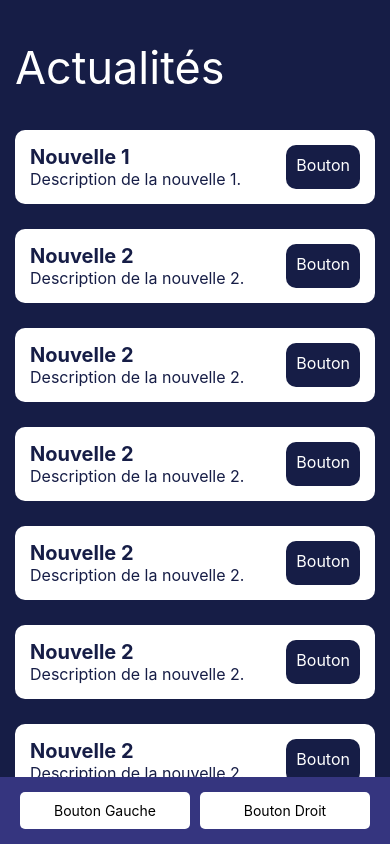
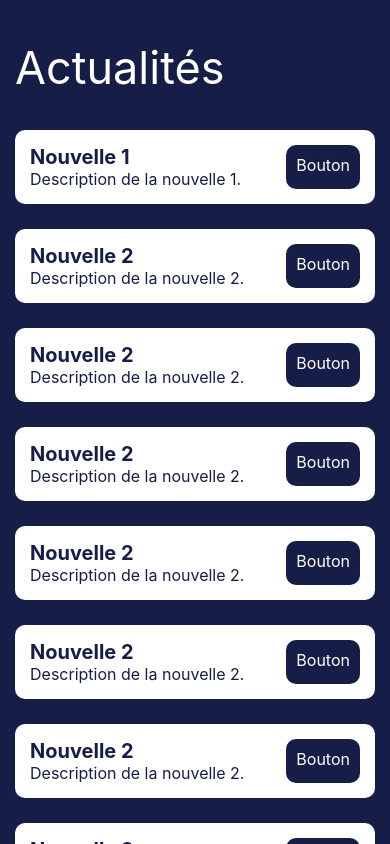
Before and after one commit to NoeMazzu/Dormir-la-haut-FRONTEND, a React Native app: screen /News in a window 390 px wide. Built offline with nearby package versions, Linux system fonts and the light colour scheme.

Commit message:
NewsScreen + components LittleNews Footer (en cours)

```diff
--- a/src/screens/NewsScreen.jsx
+++ b/src/screens/NewsScreen.jsx
@@ -1,6 +1,5 @@
 import React from "react";
 import { ScrollView, StyleSheet, Text, View } from "react-native";
-import Footer from "../components/Footer";
 import LittleNews from "../components/LittleNews";
 
 const NewsScreen = ({ navigation }) => {
@@ -74,7 +73,6 @@ const NewsScreen = ({ navigation }) => {
           />
         ))}
       </ScrollView>
-      <Footer />
     </View>
   );
 };
```
